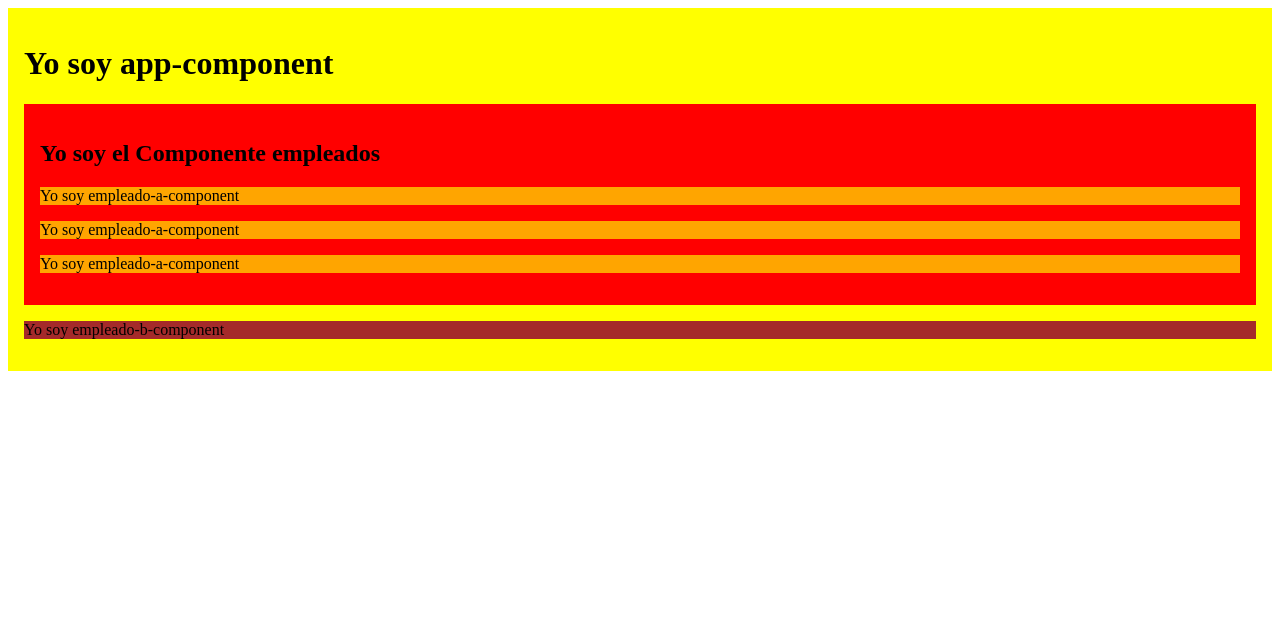
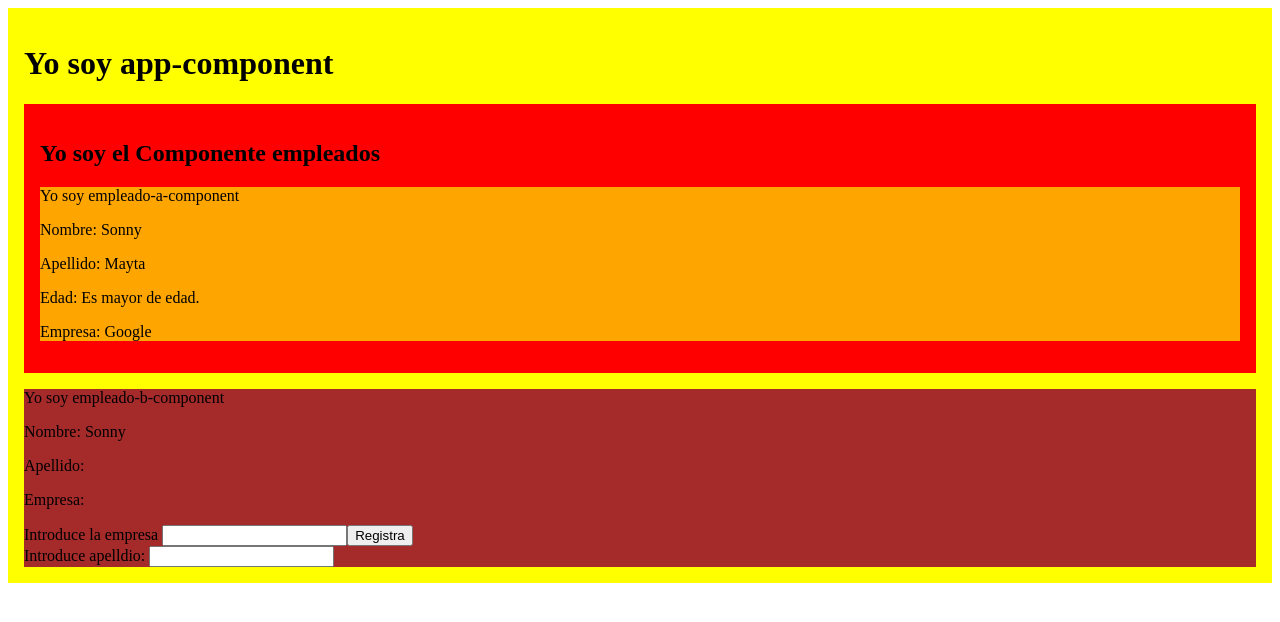
Before and after one commit to sonnymayta/Angular, an Angular app: page / in a window 1280 px wide. Shown: the top 622 px of the page. Built offline with nearby package versions, Linux system fonts and the light colour scheme.

Commit message:
Interpolacion

```diff
--- a/src/app/empleado-a/empleado-a.component.html
+++ b/src/app/empleado-a/empleado-a.component.html
@@ -1,3 +1,9 @@
 <div>
   <p>Yo soy empleado-a-component</p>
+  <p>Nombre: {{GetNombre()}}</p>
+  <p>Apellido: {{GetApellido()}}</p>
+
+  <!-- Uso del operador ternario -->
+  <p>Edad: {{edad < 18 ? "Es menor de edad." : "Es mayor de edad."}}</p>
+  <p>Empresa: {{empresa}}</p>
 </div>
--- a/src/app/empleado-a/empleado-a.component.ts
+++ b/src/app/empleado-a/empleado-a.component.ts
@@ -8,5 +8,17 @@ import { Component } from '@angular/core';
   styleUrl: './empleado-a.component.css'
 })
 export class EmpleadoAComponent {
+  // Encapsulamos el nombre y apellido
+  private nombre: string = 'Sonny';
+  private apellido: string = 'Mayta';
+  edad: number = 18;
+  empresa: string = 'Google';
 
+  GetNombre() {
+    return this.nombre;
+  }
+
+  GetApellido() {
+    return this.apellido;
+  }
 }
--- a/src/app/empleado-b/empleado-b.component.html
+++ b/src/app/empleado-b/empleado-b.component.html
@@ -1,3 +1,10 @@
 <div>
   <p>Yo soy empleado-b-component</p>
+  <p>Nombre: {{nombre}}</p>
+  <p>Apellido: {{SetApelldio.value}}</p>
+  <p>Empresa: {{SetEmpresa.value}}</p>
+  Introduce la empresa <input type="text" #SetEmpresa>
+  <input type="button" value="Registra" (click)="IntroduceEmpresa(SetEmpresa.value)">
+  <br/>
+  Introduce apelldio: <input type="text" #SetApelldio (keyup)="0">
 </div>
--- a/src/app/empleado-b/empleado-b.component.ts
+++ b/src/app/empleado-b/empleado-b.component.ts
@@ -8,5 +8,9 @@ import { Component } from '@angular/core';
   styleUrl: './empleado-b.component.css'
 })
 export class EmpleadoBComponent {
+  nombre: string = 'Sonny';
+  apelldio: string = 'Mayta';
 
+  IntroduceEmpresa(value: string) {
+  }
 }
--- a/src/app/empleados/empleados.component.html
+++ b/src/app/empleados/empleados.component.html
@@ -1,6 +1,4 @@
 <div>
   <h2>Yo soy el {{nombre}}</h2>
   <app-empleado-a></app-empleado-a>
-  <app-empleado-a></app-empleado-a>
-  <app-empleado-a></app-empleado-a>
 </div>
```
